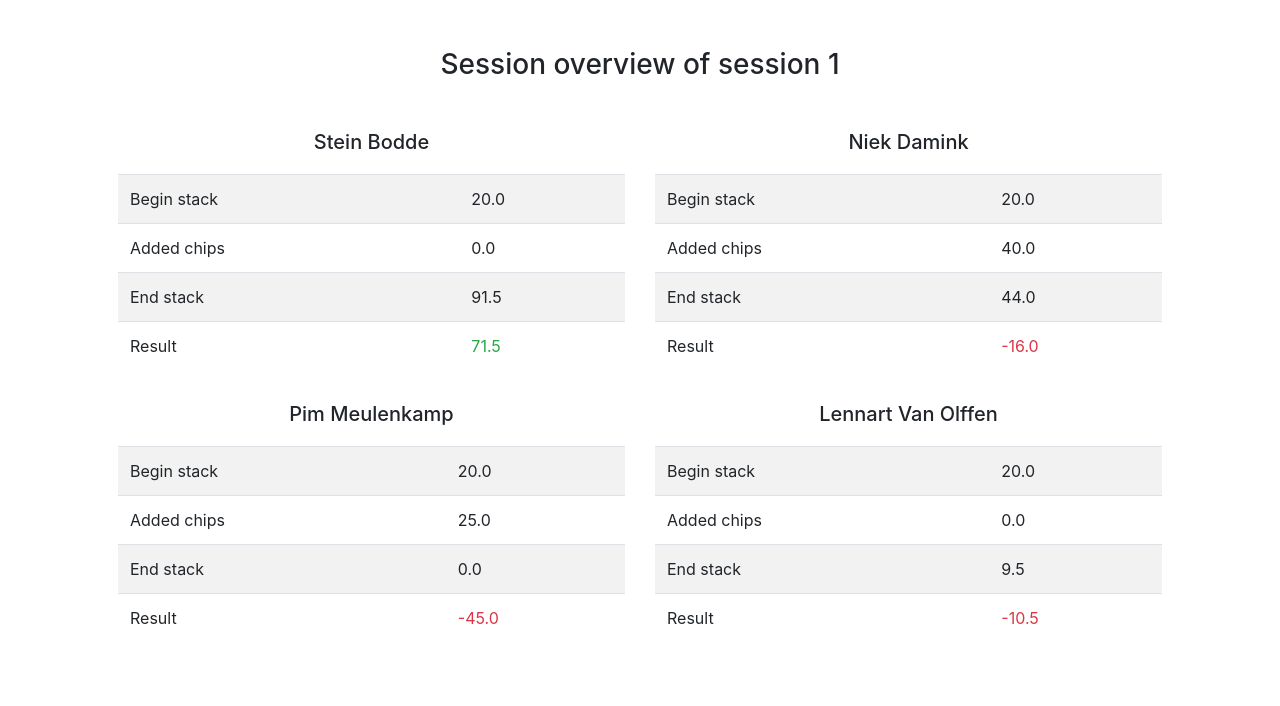
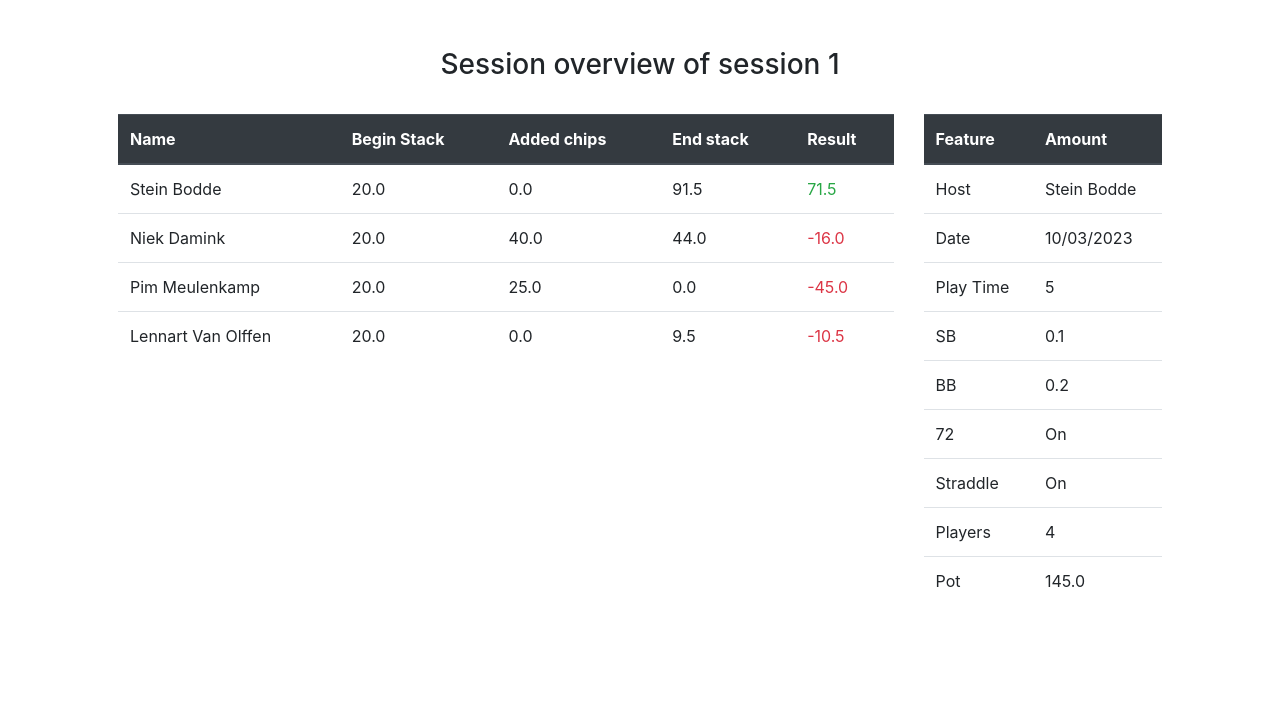
Before and after one commit to Niek-Damink/PokerPals, a Flask app: page /sessions/1 in a window 1280 px wide. Shown: the part 138-844 px from the top of the page. After the commit the page ends 725 px from the top, so only its background shows below. Run offline with Flask 3, Linux system fonts and the light colour scheme; a user stored in the database is signed in; some libraries are stand-ins or nearby versions.

Commit message:
Made the session overview better

```diff
--- a/src/website/dbQueries.py
+++ b/src/website/dbQueries.py
@@ -122,6 +122,22 @@ def getSessionInformation(id):
         i += 1
     return user_sessions, enters
 
+def getSingleSession(id):
+    session = Session.query.filter(Session.session_ID == id).first()
+    total = 0
+    userSessions = User_Session.query.filter(User_Session.session_ID == session.session_ID)
+    players = userSessions.count()
+    for userSession in userSessions:
+            total += userSession.end_stack
+    session.players = players
+    session.pot = total
+    all_sessions = Session.query.order_by(func.substr(Session.date, 7, 10).desc(), func.substr(Session.date, 4, 5).desc(), func.substr(Session.date, 1, 2).desc()).all()
+    sessionNum = {}
+    for i, the_session in enumerate(all_sessions):
+        sessionNum[the_session.session_ID] = len(all_sessions)-i
+    session.number = sessionNum[session.session_ID]
+    return session
+
 def getLeaderboard():
     leaderboard = []
     users = User.query.all()
@@ -228,6 +244,7 @@ def getPosts():
     all_posts = Post.query.order_by(Post.id.desc()).all()
     return all_posts
 
+
 def getEventsAdmin():
     all_events = Events.query.all()
     return all_events
--- a/src/website/templates/sessionOverview.html
+++ b/src/website/templates/sessionOverview.html
@@ -1,37 +1,87 @@
 {% extends "base.html" %} {% block title %}Sessions Overview{% endblock %} {% block content %}
 <div class="container p-5">
-    <h3 align="center">Session overview of session {{session_information[0].session_ID}}</h3><br>
+    <h3 align="center">Session overview of session {{session.number}}</h3><br>
     <div class="row">
+    <div class="col-9">
+        <table class="table">
+            <thead class="thead-dark">
+                <tr>
+                    <th scope="col">Name</th>
+                    <th scope="col">Begin Stack</th>
+                    <th scope="col">Added chips</th>
+                    <th scope="col">End stack</th>
+                    <th scope="col">Result</th>
+                </tr>
+            </thead>
+            <tbody>
                 {%for user in session_information%}
-        {%if enters[user.person_name]%}
-        </div>
-        <div class="row">
-        {%endif%}
-        <div class="col">
-            <h5 align="center" class="mb-1 py-3">{{user.person_name}}</h5>
-            <table class="table table-striped">
-                <tbody>
                 <tr>
-                        <td>Begin stack</td>
+                    <td>{{user.person_name}}</td>
                     <td>{{user.begin_stack | round(2)}}</td>
-                    </tr>
-                    <tr>
-                        <td>Added chips</td>
                     <td>{{user.added_chips | round(2)}}</td>
-                    </tr>
-                    <tr>
-                        <td>End stack</td>
                     <td>{{user.end_stack | round(2)}}</td>
-                    </tr>
-                    <tr>
-                        <td>Result</td>
                     <td name="total">{{(user.end_stack - user.begin_stack - user.added_chips) | round(2)}}</td>
                 </tr>
+                {%endfor%}
             </tbody>
         </table>
     </div>
-
-        {%endfor%}
+    <div class="col">
+        <table class="table">
+            <thead class="thead-dark">
+                <tr>
+                    <th scope="col">Feature</th>
+                    <th scope="col">Amount</th>
+                </tr>
+                <tbody>
+                <tr>
+                    <td>Host</td>
+                    <td>{{session.host}}</td>
+                </tr>
+                <tr>
+                    <td>Date</td>
+                    <td>{{session.date}}</td>
+                </tr>
+                <tr>
+                    <td>Play Time</td>
+                    <td>{{session.duration | round(2)}}</td>
+                </tr>
+                <tr>
+                    <td>SB</td>
+                    <td>{{session.small_blind | round(2)}}</td>
+                </tr>
+                <tr>
+                    <td>BB</td>
+                    <td>{{session.big_blind | round(2)}}</td>
+                </tr>
+                <tr>
+                    <td>72</td>
+                    {%if session.seven_deuce%}
+                    <td>On</td>
+                    {%else%}
+                    <td>Off</td>
+                    {%endif%}
+                </tr>
+                <tr>
+                    <td>Straddle</td>
+                    {%if session.straddle%}
+                    <td>On</td>
+                    {%else%}
+                    <td>Off</td>
+                    {%endif%}
+                </tr>
+                <tr>
+                    <td>Players</td>
+                    <td>{{session.players | round(2)}}</td>
+                </tr>
+                <tr>
+                    <td>Pot</td>
+                    <td>{{session.pot | round(2)}}</td>
+                </tr>
+            </tbody>
+            </thead>
+        </table>
+    </div>
 </div>
 </div>
 {% endblock %}
--- a/src/website/templates/sessions.html
+++ b/src/website/templates/sessions.html
@@ -84,14 +84,16 @@
                         <th scope="col">Feature</th>
                         <th scope="col">Amount</th>
                     </tr>
+                    <tbody>
                     {%for feature, amount in total_statistics.items()%}
                     <tr>
                         <td>{{feature}}</td>
                         <td>{{amount | round(2)}}</td>
                     </tr>
                     {%endfor%}
+                </tbody>
                 </thead>
-                <tbody>
+            </table>
         </div>
     </div>
 </div>
--- a/src/website/views.py
+++ b/src/website/views.py
@@ -39,7 +39,7 @@ def sessions():
 @login_required
 def sessionOverview(id):
     session_information, enters = getSessionInformation(id)
-    return render_template("sessionOverview.html", user = current_user, session_information = session_information, enters = enters)
+    return render_template("sessionOverview.html", user = current_user, session_information = session_information, enters = enters, session = getSingleSession(id))
 
 
 @views.route('/leaderboard', methods=['GET', 'POST'])
```
Lines whose indentation alone changed are shown as unchanged.
